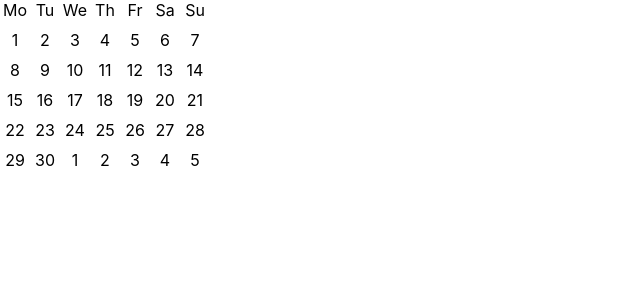
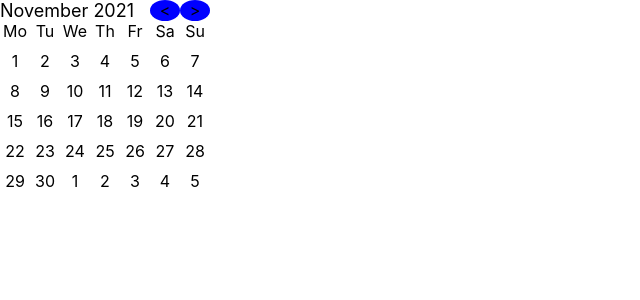
Before and after one commit to asenvolev/GoogleCalendar, a React (Create React App) app: page / in a window 1280 px wide. Shown: the top 300 px of the page, without its empty margins (0-640 px from the left). Built offline with nearby package versions, Linux system fonts and the light colour scheme.

Commit message:
implement moving months with buttons

```diff
--- a/src/App.tsx
+++ b/src/App.tsx
@@ -1,4 +1,4 @@
-import { useState } from 'react';
+import { useState, useMemo } from 'react';
 import styled from 'styled-components';
 import './App.css';
 import Day from './components/Day';
@@ -18,8 +18,21 @@ function App() {
 
   const daysOfWeek = weekdays.map((day, index) => {return <Day key={index} date={day} />});
 
+  const monthName = useMemo(()=> monthNames[(month-1) % 11], [month]);
+
+  const onNextMonthClick = () => setMonth(m=>m+1);
+
+  const onPrevMonthClick = () => setMonth(m=>m-1);
+
   return (
     <Calendar>
+      <MonthSettings>
+        <Heading>{monthName} {year}</Heading>
+        <MonthControls>
+          <ChangeMonthButton onClick={onPrevMonthClick}>&lt;</ChangeMonthButton>
+          <ChangeMonthButton onClick={onNextMonthClick}>&gt;</ChangeMonthButton>
+        </MonthControls>
+      </MonthSettings>
       <DaysOfWeekContainer>{daysOfWeek}</DaysOfWeekContainer>
       <Month month={month} year={year}/>
     </Calendar>
@@ -32,6 +45,29 @@ const Calendar = styled.div`
     max-width:210px;
 `;
 
+const MonthSettings = styled.div`
+    display:flex;
+    width:100%;
+`;
+
+const Heading = styled.div`
+    font-size:18px;
+`;
+
+const MonthControls = styled.div`
+    display:flex;
+    justify-content:flex-end;
+    flex-grow:1;
+`
+
+const ChangeMonthButton = styled.div`
+    display: flex;
+    background-color: blue;
+    width:30px;
+    justify-content:center;
+    border-radius:50%;
+`;
+
 const DaysOfWeekContainer = styled.div`
     display: flex;
 `;
```
